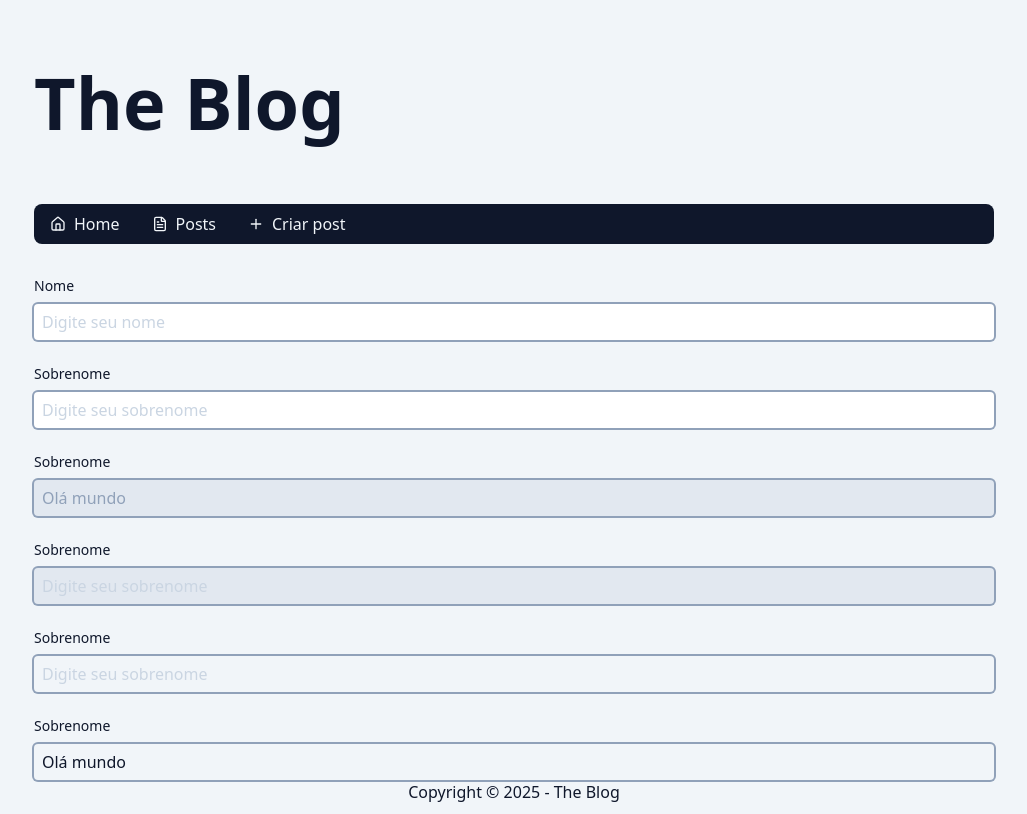
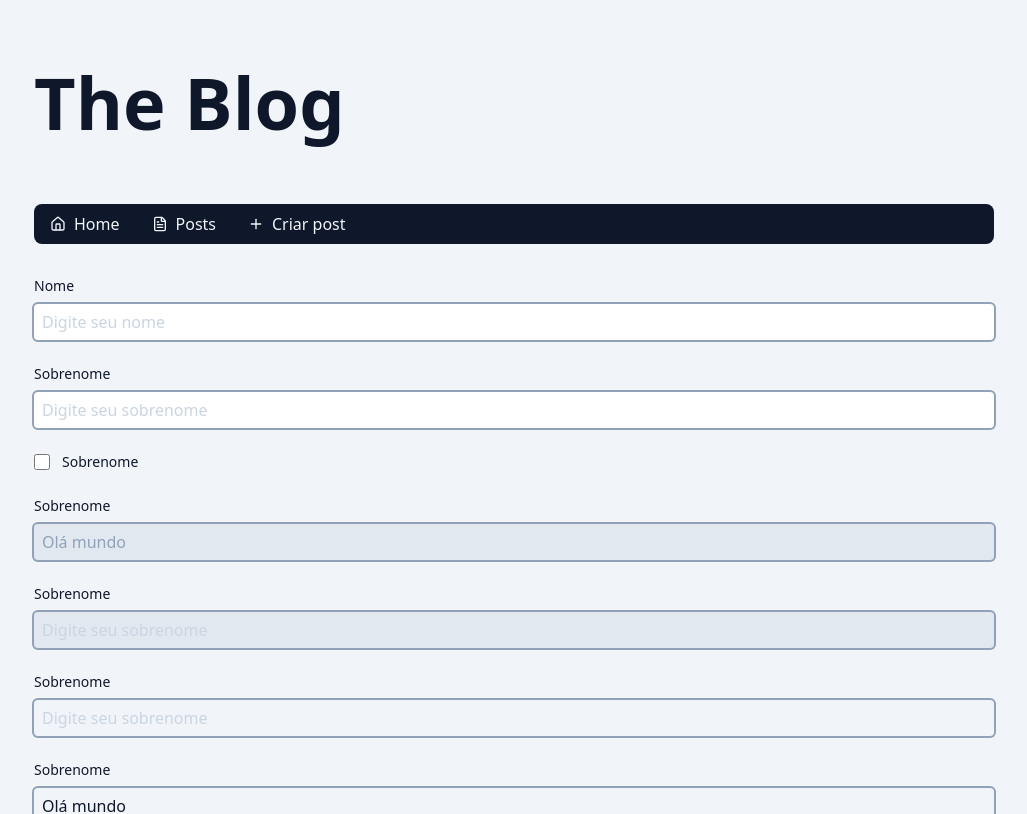
Before and after one commit to ErosAlmeida/the-blog, a Next.js app: page /admin/post/new in a window 1280 px wide. Shown: the top 814 px of the page, without its empty margins (126-1153 px from the left). Built offline with nearby package versions, Linux system fonts and the light colour scheme.

Commit message:
inputCheck

```diff
--- a/src/app/admin/post/new/page.tsx
+++ b/src/app/admin/post/new/page.tsx
@@ -1,3 +1,5 @@
+import { Button } from "@/components/Button";
+import { InputCheckbox } from "@/components/InputCheckbox";
 import { InputText } from "@/components/InputText";
 
 import { Metadata } from "next";
@@ -10,6 +12,7 @@
 
 export default async function AdminPostNewPage() {
   return (
+    <form action="" className="mb-16">
       <div className="flex flex-col gap-6">
         <InputText
           labelText="Nome"
@@ -17,6 +20,9 @@
           type="password"
         />
         <InputText labelText="Sobrenome" placeholder="Digite seu sobrenome" />
+
+        <InputCheckbox labelText="Sobrenome" />
+
         <InputText
           disabled
           labelText="Sobrenome"
@@ -39,6 +45,11 @@
           defaultValue="Olá mundo"
           readOnly
         />
+
+        <div className="mt-4">
+          <Button type="submit">Enviar</Button>
         </div>
+      </div>
+    </form>
   );
 }
--- /dev/null
+++ b/src/components/InputCheckbox/index.tsx
@@ -0,0 +1,35 @@
+import clsx from "clsx";
+import { useId } from "react";
+
+type InputCheckboxProps = {
+  labelText?: string;
+  type?: "checkbox";
+} & React.ComponentProps<"input">;
+
+export function InputCheckbox({
+  labelText = "",
+  type = "checkbox",
+  ...props
+}: InputCheckboxProps) {
+  const id = useId();
+
+  return (
+    <div className="flex items-center gap-3">
+      <input
+        {...props}
+        className={clsx(
+          "w-4 h-4 outline-none focus:ring-2 focus:ring-blue-500",
+          props.className
+        )}
+        id={id}
+        type={type}
+      />
+
+      {labelText && (
+        <label className="text-sm" htmlFor={id}>
+          {labelText}
+        </label>
+      )}
+    </div>
+  );
+}
```
Lines whose indentation alone changed are shown as unchanged.
